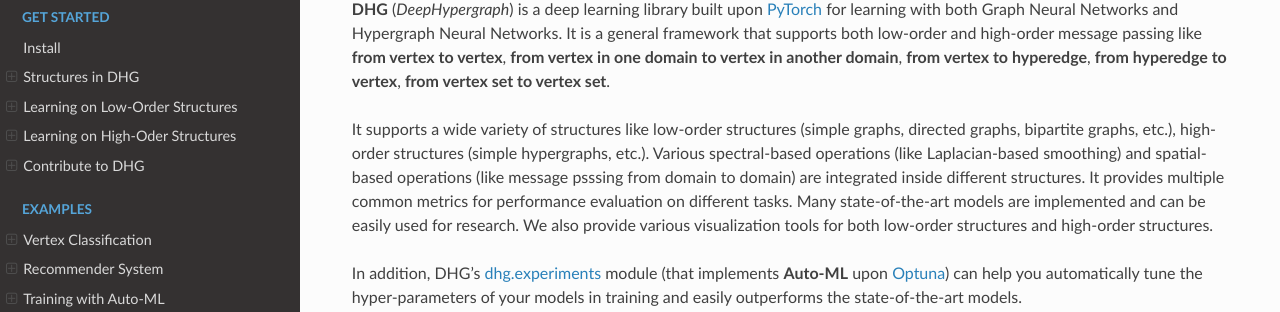
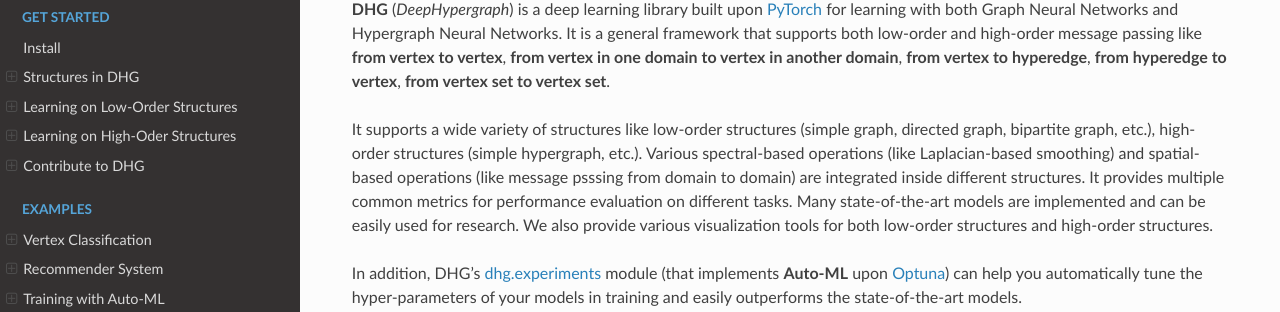
Before and after one commit to iMoonLab/DeepHypergraph, a Sphinx documentation site: the page built from docs/source/index.rst, in a window 1280 px wide and 1379 px high. Shown: the part 162-474 px from the top of the window. Built offline with Sphinx 7.4.7 and the Read the Docs theme 2.0.0, drawn with Linux system fonts in a browser that asks for light colours.

Commit message:
graphs -> graph

```diff
--- a/docs/source/index.rst
+++ b/docs/source/index.rst
@@ -10,8 +10,8 @@ DHG Documentation
 It is a general framework that supports both low-order and high-order message passing like
 **from vertex to vertex**, **from vertex in one domain to vertex in another domain**, **from vertex to hyperedge**, **from hyperedge to vertex**, **from vertex set to vertex set**.
 
-It supports a wide variety of structures like low-order structures (simple graphs, directed graphs, bipartite graphs, etc.),
-high-order structures (simple hypergraphs, etc.). Various spectral-based operations (like Laplacian-based smoothing)
+It supports a wide variety of structures like low-order structures (simple graph, directed graph, bipartite graph, etc.),
+high-order structures (simple hypergraph, etc.). Various spectral-based operations (like Laplacian-based smoothing)
 and spatial-based operations (like message psssing from domain to domain) are integrated inside different structures.
 It provides multiple common metrics for performance evaluation on different tasks. Many state-of-the-art models are
 implemented and can be easily used for research. We also provide various visualization tools for both low-order
```
Also changed, not shown: README.md (+1 -1 lines).
